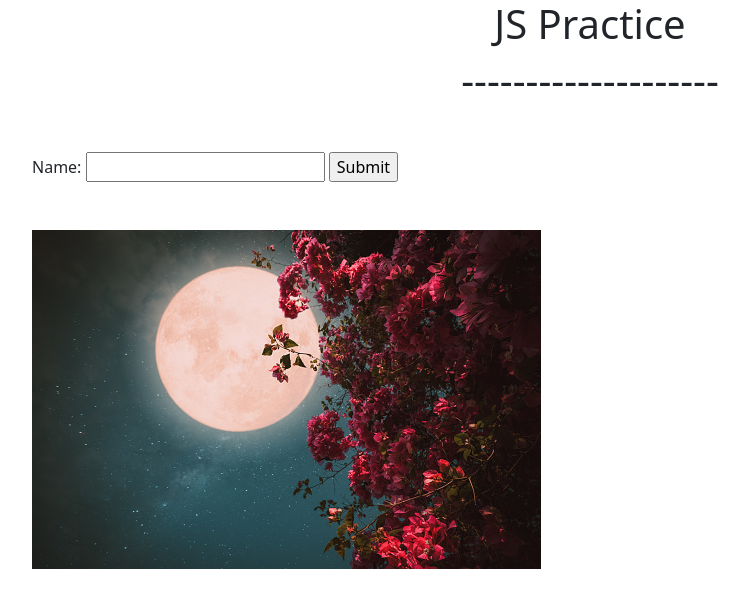
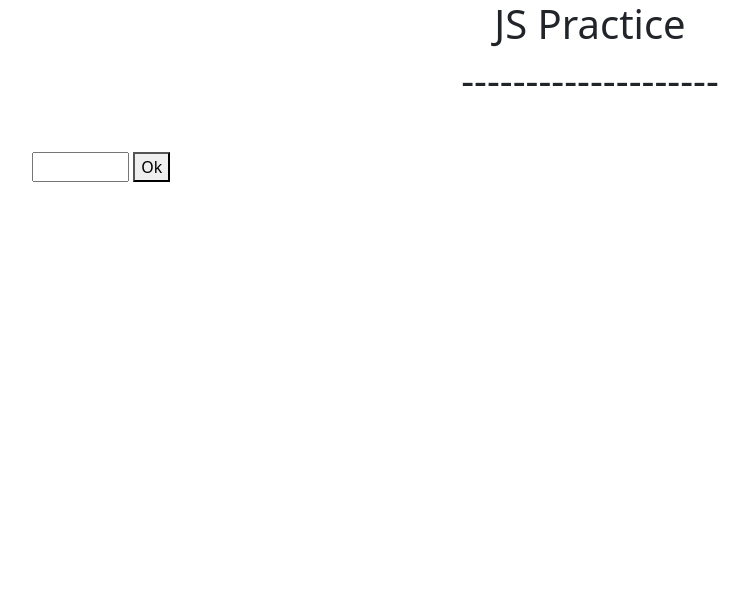
Before and after one commit to mdmidulhosen/js-practice-HB, a plain HTML site: page index.html in a window 1280 px wide. Shown: the whole page, without its empty margins (50-799 px from the left). Drawn offline with nearby package versions, Linux system fonts and the light colour scheme.

Commit message:
Input field number validation check

```diff
--- a/index.html
+++ b/index.html
@@ -20,12 +20,8 @@
         <h1 class="text-center mb-5">--------------------</h1>
         <h5 id="demo" class="text-center"></h5>
 
-        <form class="mb-5" name="myForm" action="/action_page.php" onsubmit="return validateForm()" method="post">
-            Name: <input type="text" name="fname">
-            <input type="submit" value="Submit">
-        </form>
-
-        <img id="image" src="test.jpg" alt="img-fluid">
+        <input type="number" name="" id="id1" min="100" max="300">
+        <button onclick="validation()">Ok</button>
 
 
     </div>
--- a/script.js
+++ b/script.js
@@ -465,12 +465,22 @@
 
 
         // form validation
-        function validateForm(){
-            let value = document.forms["myForm"]["fname"].value;
-            if(value == ""){
-                alert("You must enter your name")
-                return false
+        // function validateForm(){
+        //     let value = document.forms["myForm"]["fname"].value;
+        //     if(value == ""){
+        //         alert("You must enter your name")
+        //         return false
+        //     }else{
+        //         return true
+        //     }
+        // }
+
+        function validation(){
+            const input = document.getElementById("id1");
+
+            if(input.checkValidity()){
+                document.getElementById("demo").innerHTML = "Number Is Perfect"
             }else{
-                return true
+                document.getElementById("demo").innerHTML = input.validationMessage
             }
         }
```
